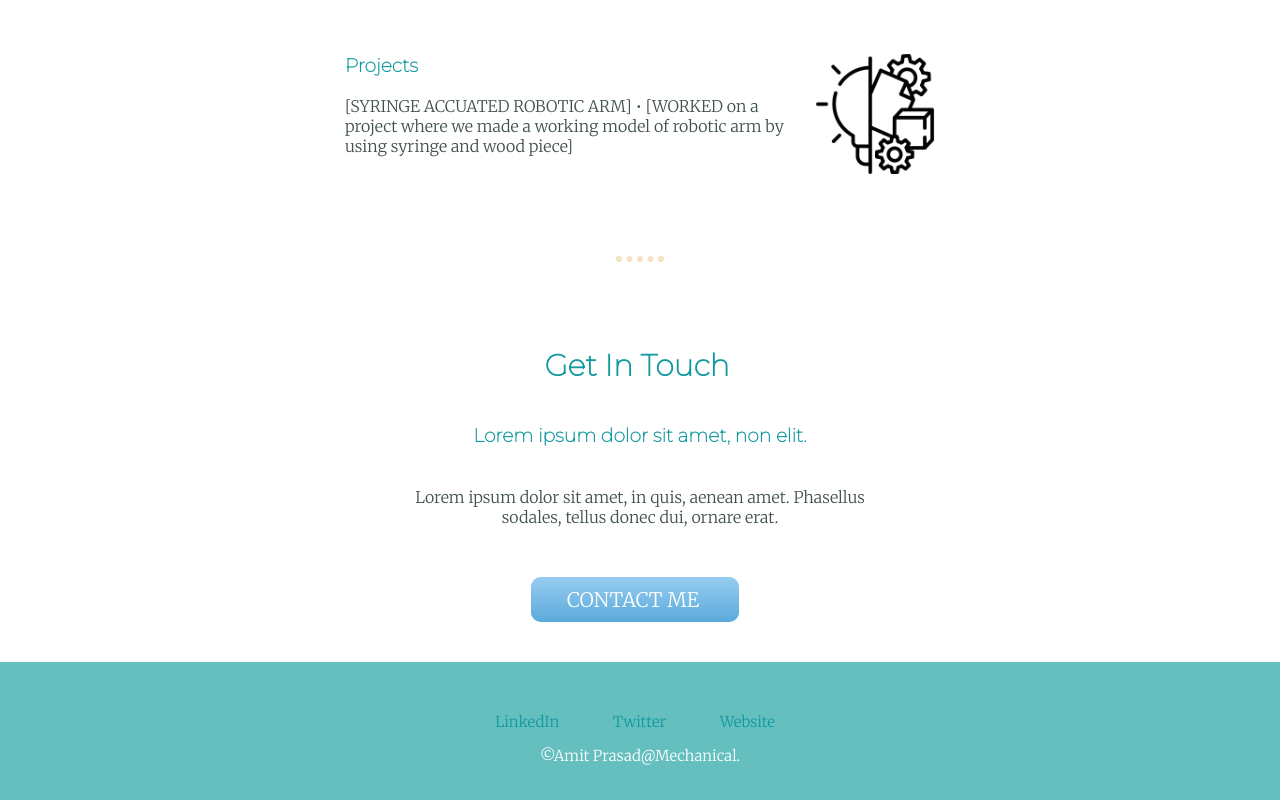
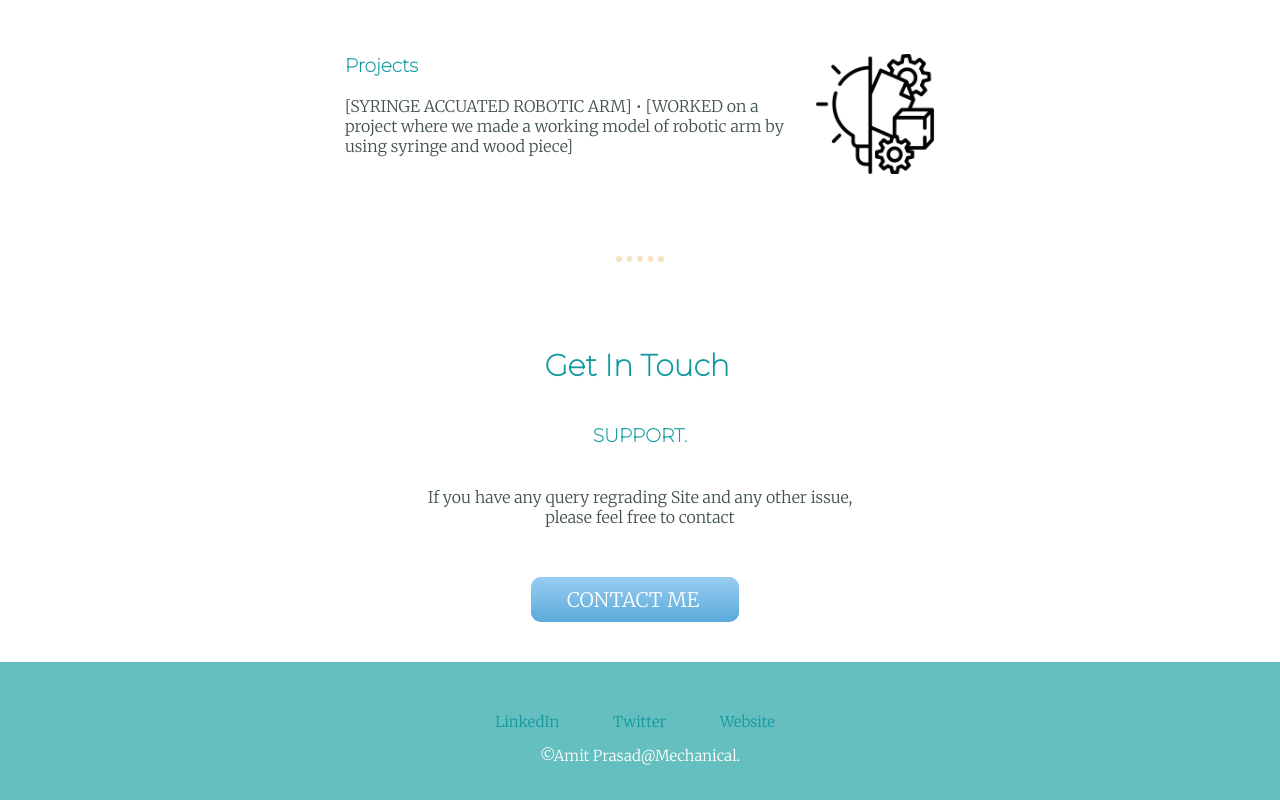
Before and after one commit to Amitpoo7/Bio, a plain HTML site: page index.html in a window 1280 px wide. Shown: the part 1551-2351 px from the top of the page. Drawn offline with Linux system fonts and the light colour scheme.

Commit message:
update index.html

```diff
--- a/index.html
+++ b/index.html
@@ -47,9 +47,9 @@ To work in a responsible position in an organization where my Technical and mana
       <hr>
       <div class="contact-me">
         <h2><strong>Get In Touch</strong></h2>
-        <h3>Lorem ipsum dolor sit amet, non elit.</h3>
-        <p class="contact-message">  Lorem ipsum dolor sit amet, in quis, aenean amet. Phasellus sodales, tellus donec dui, ornare erat.</p>
-        <a class="btn" href="mailto:name@email.com">CONTACT ME</a>
+        <h3>SUPPORT.</h3>
+        <p class="contact-message"> If you have any query regrading Site and any other issue, please feel free to contact</p>
+        <a class="btn" href="mailto:rohitk18999@gmail.com">CONTACT ME</a>
       </div>
     </div>
 
```
